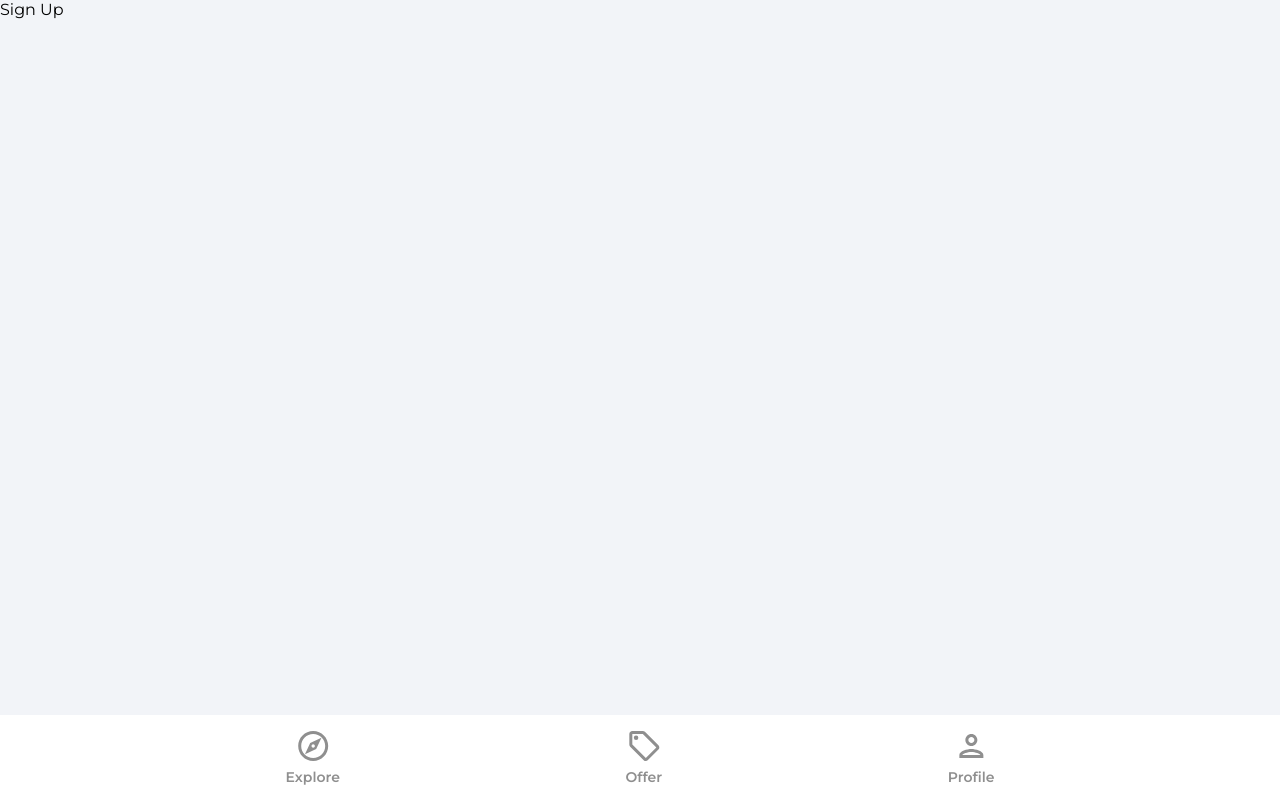
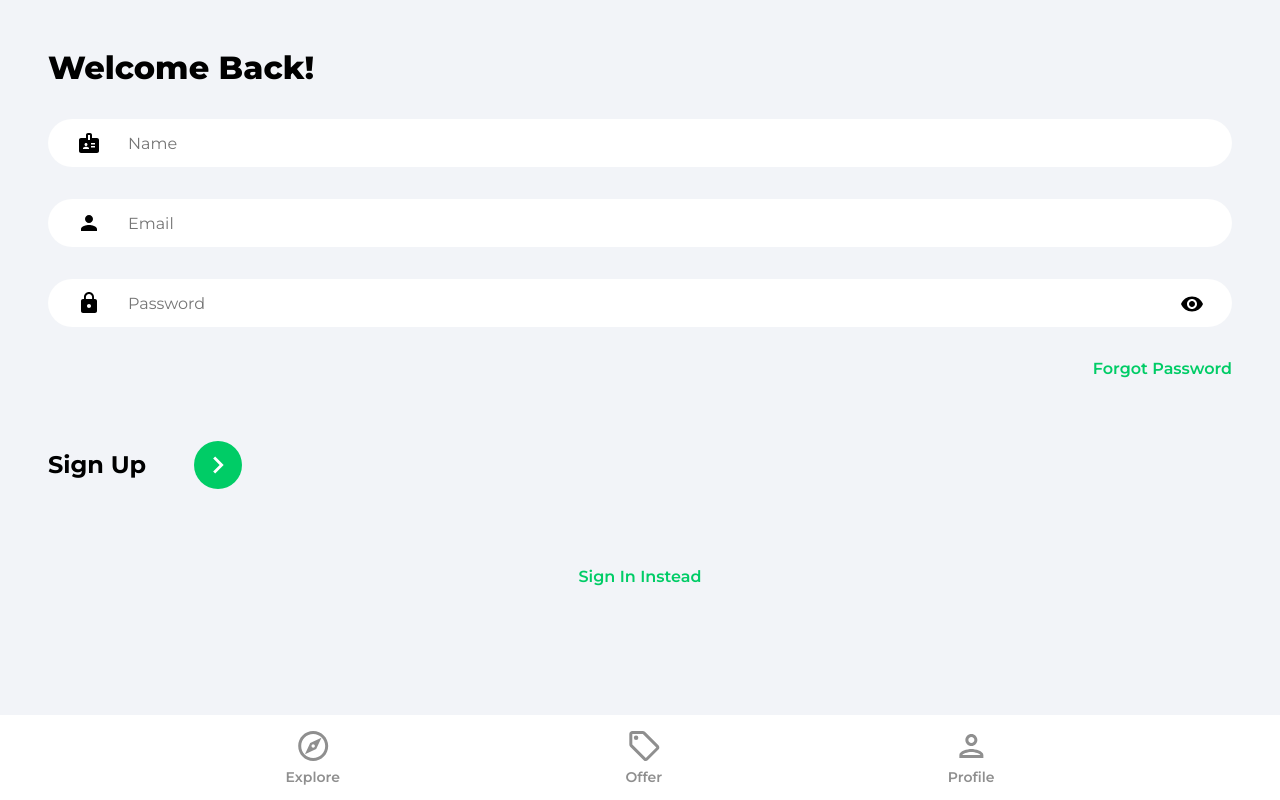
Before and after one commit to tomluxton/house-marketplace, a React (Create React App) app: page /sign-up in a window 1280 px wide. Built offline with nearby package versions, Linux system fonts and the light colour scheme.

Commit message:
Created signin and signup forms. Still need to connect for firebase

```diff
--- a/src/pages/SignIn.jsx
+++ b/src/pages/SignIn.jsx
@@ -1,6 +1,63 @@
+import {useState} from "react";
+import {Link, useNavigate} from "react-router-dom";
+import {ReactComponent as ArrowRightIcon} from "../assets/svg/keyboardArrowRightIcon.svg";
+import visibilityIcon from "../assets/svg/visibilityIcon.svg"
+
 function SignIn() {
+  const [showPassword, setShowPassword] = useState(false)
+  const [formData, setFormData] = useState({
+    email: "",
+    password: ""
+  })
+
+  const {email, password} = formData;
+
+  const navigate = useNavigate();
+
+  const onChange = (e) => {
+    setFormData((prevState) => ({
+      ...prevState,
+      [e.target.id]: e.target.value
+    }))
+  };
+
   return (
-    <div>SignIn</div>
+    <>
+      <div className="pageContainer">
+        <header>
+          <p className="pageHeader">Welcome Back!</p>
+        </header>
+
+        <form>
+          <input type = "email" className="emailInput" placeholder="Email" id="email" value={email} onChange={onChange} />
+
+          <div className="passwordInputDiv">
+            <input type = {showPassword ? "text" : "password"} className="passwordInput" placeholder="Password" id="password" value = {password} onChange = {onChange}/>
+
+            <img src={visibilityIcon} alt="show password" className="showPassword" onClick={() => setShowPassword((preState) => !preState)}/>
+          </div>
+
+          <Link to="/forgot-password" className="forgotPasswordLink">
+            Forgot Password
+          </Link>
+
+          <div className="signInBar">
+            <p className="signInText">
+              Sign In
+            </p>
+            <button className="signInButton">
+              <ArrowRightIcon fill = "#ffffff" width = "34px" height="34px" />
+            </button>
+          </div>
+        </form>
+
+        {/*google Oauth */}
+
+        <Link to="/sign-up" className="registerLink">
+          Sign Up Instead
+        </Link>
+      </div>
+    </>
   )
 }
 
--- a/src/pages/SignUp.jsx
+++ b/src/pages/SignUp.jsx
@@ -1,6 +1,66 @@
+import {useState} from "react";
+import {Link, useNavigate} from "react-router-dom";
+import {ReactComponent as ArrowRightIcon} from "../assets/svg/keyboardArrowRightIcon.svg";
+import visibilityIcon from "../assets/svg/visibilityIcon.svg"
+
 function SignUp() {
+  const [showPassword, setShowPassword] = useState(false)
+  const [formData, setFormData] = useState({
+    name: "",
+    email: "",
+    password: ""
+  })
+
+  const {name, email, password} = formData;
+
+  const navigate = useNavigate();
+
+  const onChange = (e) => {
+    setFormData((prevState) => ({
+      ...prevState,
+      [e.target.id]: e.target.value
+    }))
+  };
+
   return (
-    <div>Sign Up</div>
+    <>
+      <div className="pageContainer">
+        <header>
+          <p className="pageHeader">Welcome Back!</p>
+        </header>
+
+        <form>
+          <input type="text" className="nameInput" placeholder="Name" id="name" value={name} onChange= {onChange} />
+
+          <input type = "email" className="emailInput" placeholder="Email" id="email" value={email} onChange={onChange} />
+
+          <div className="passwordInputDiv">
+            <input type = {showPassword ? "text" : "password"} className="passwordInput" placeholder="Password" id="password" value = {password} onChange = {onChange}/>
+
+            <img src={visibilityIcon} alt="show password" className="showPassword" onClick={() => setShowPassword((preState) => !preState)}/>
+          </div>
+
+          <Link to="/forgot-password" className="forgotPasswordLink">
+            Forgot Password
+          </Link>
+
+          <div className="signUpBar">
+            <p className="signUpText">
+              Sign Up
+            </p>
+            <button className="signUpButton">
+              <ArrowRightIcon fill = "#ffffff" width = "34px" height="34px" />
+            </button>
+          </div>
+        </form>
+
+        {/*google Oauth */}
+
+        <Link to="/sign-in" className="registerLink">
+          Sign In Instead
+        </Link>
+      </div>
+    </>
   )
 }
 
```
